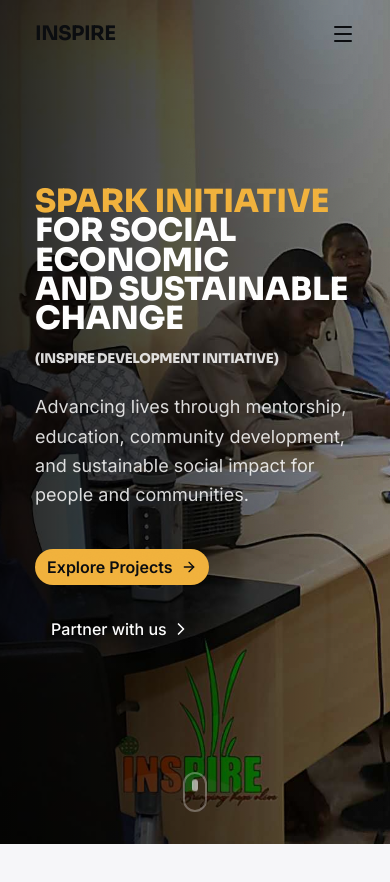
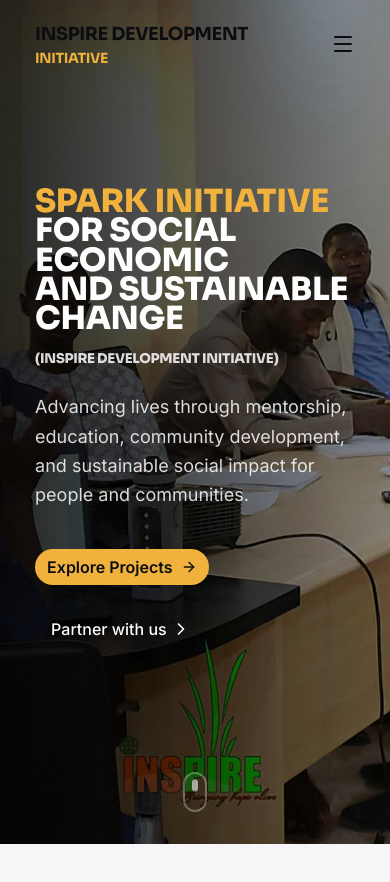
Before and after one commit to Casadah/inspire, a React (Vite) app: page / in a window 390 px wide. Shown: the top 882 px of the page. Built offline with nearby package versions, Linux system fonts and the light colour scheme.

Commit message:
Add Gallery link and update button labels

```diff
--- a/src/sections/Navigation.tsx
+++ b/src/sections/Navigation.tsx
@@ -19,11 +19,18 @@
     { label: 'Programs', href: '#projects' },
     { label: 'About', href: '#about' },
     { label: 'Team', href: '#team' },
+    { label: 'Gallery', href: '#gallery' },
     { label: 'Join', href: '#join' },
     { label: 'Contact', href: '#contact' },
   ];
 
   const scrollToSection = (href: string) => {
+    if (href === '#top') {
+      window.scrollTo({ top: 0, behavior: 'smooth' });
+      setIsMobileMenuOpen(false);
+      return;
+    }
+
     const element = document.querySelector(href);
     if (element) {
       element.scrollIntoView({ behavior: 'smooth' });
@@ -36,19 +43,20 @@
       <nav
         className={`fixed top-0 left-0 right-0 z-[100] transition-all duration-500 ${
           isScrolled
-            ? 'bg-[#F6F7FA]/90 backdrop-blur-md shadow-sm'
+            ? 'bg-[#F6F7FA]/92 backdrop-blur-md shadow-sm'
             : 'bg-transparent'
         }`}
       >
         <div className="flex items-center justify-between px-[9vw] py-5">
-          {/* Logo */}
-          <a
-            href="#"
-            className="text-[#0B0D10] font-bold text-xl tracking-tight"
+          {/* Logo / Brand */}
+          <button
+            onClick={() => scrollToSection('#top')}
+            className="text-left text-[#0B0D10] font-bold tracking-tight leading-tight"
             style={{ fontFamily: 'Sora, sans-serif' }}
           >
-            INSPIRE
-          </a>
+            <span className="block text-lg md:text-xl">INSPIRE DEVELOPMENT</span>
+            <span className="block text-sm md:text-base text-[#F2B33D]">INITIATIVE</span>
+          </button>
 
           {/* Desktop Navigation */}
           <div className="hidden md:flex items-center gap-8">
@@ -61,6 +69,7 @@
                 {link.label}
               </button>
             ))}
+
             <Button
               onClick={() => scrollToSection('#join')}
               className="bg-[#F2B33D] hover:bg-[#e0a336] text-[#0B0D10] rounded-full px-5 py-2 text-sm font-semibold flex items-center gap-2"
@@ -74,6 +83,7 @@
           <button
             className="md:hidden text-[#0B0D10]"
             onClick={() => setIsMobileMenuOpen(!isMobileMenuOpen)}
+            aria-label="Toggle navigation menu"
           >
             {isMobileMenuOpen ? <X className="w-6 h-6" /> : <Menu className="w-6 h-6" />}
           </button>
@@ -84,6 +94,14 @@
       {isMobileMenuOpen && (
         <div className="fixed inset-0 z-[99] bg-[#F6F7FA] pt-24 px-8 md:hidden">
           <div className="flex flex-col gap-6">
+            <button
+              onClick={() => scrollToSection('#top')}
+              className="text-[#0B0D10] text-lg font-semibold text-left border-b border-[#E5E7EB] pb-4"
+              style={{ fontFamily: 'Sora, sans-serif' }}
+            >
+              INSPIRE DEVELOPMENT INITIATIVE
+            </button>
+
             {navLinks.map((link) => (
               <button
                 key={link.label}
@@ -93,6 +111,7 @@
                 {link.label}
               </button>
             ))}
+
             <Button
               onClick={() => scrollToSection('#join')}
               className="bg-[#F2B33D] hover:bg-[#e0a336] text-[#0B0D10] rounded-full px-6 py-3 text-base font-semibold flex items-center justify-center gap-2 mt-4"
```
